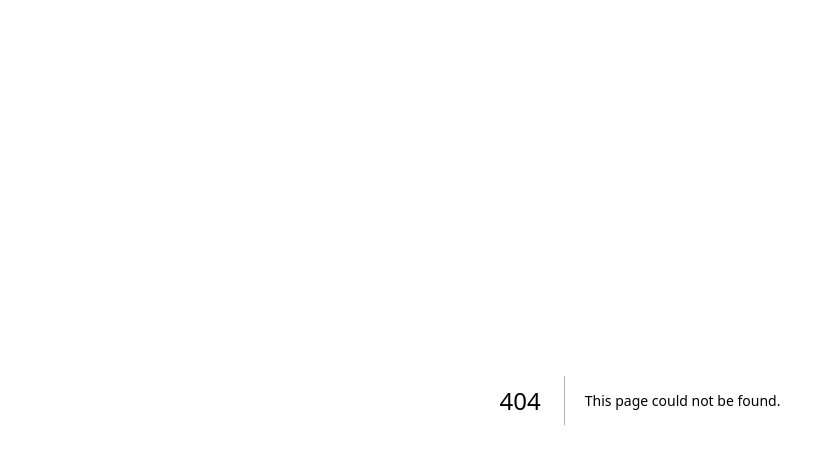
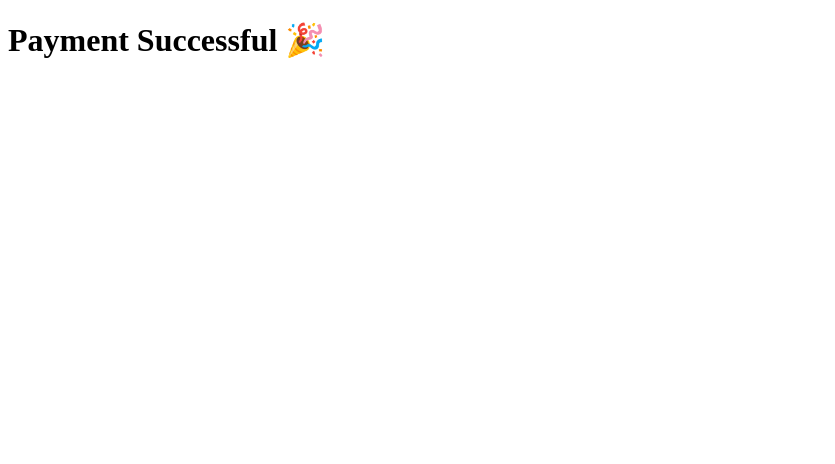
Before and after one commit to ImmortalOz/guardian-codex-app, a Next.js app: page /payment/success in a window 1280 px wide. Before the commit this address had no page. Shown: the top 464 px of the page, without its empty margins (0-835 px from the left). Built offline with nearby package versions, Linux system fonts and the light colour scheme.

Commit message:
Create pages/payment/success.js

```diff
--- /dev/null
+++ b/pages/payment/success.js
@@ -0,0 +1,3 @@
+export default function Success() {
+  return <h1>Payment Successful 🎉</h1>;
+}
```
